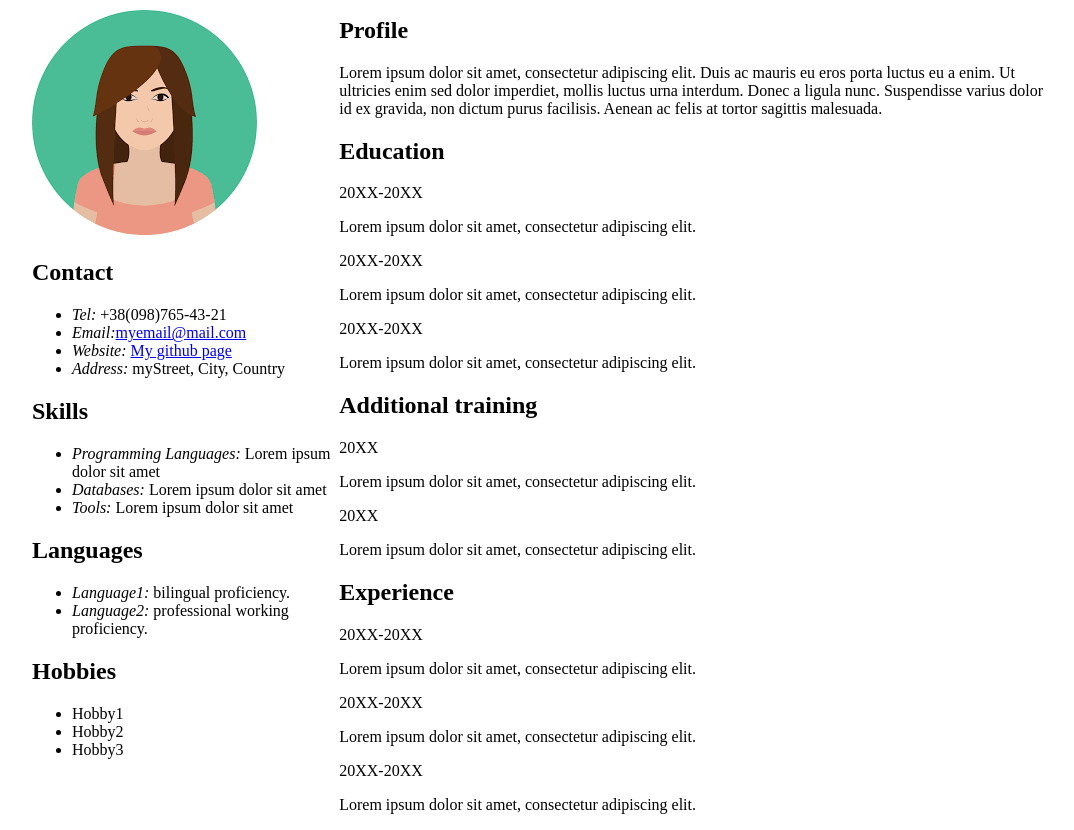
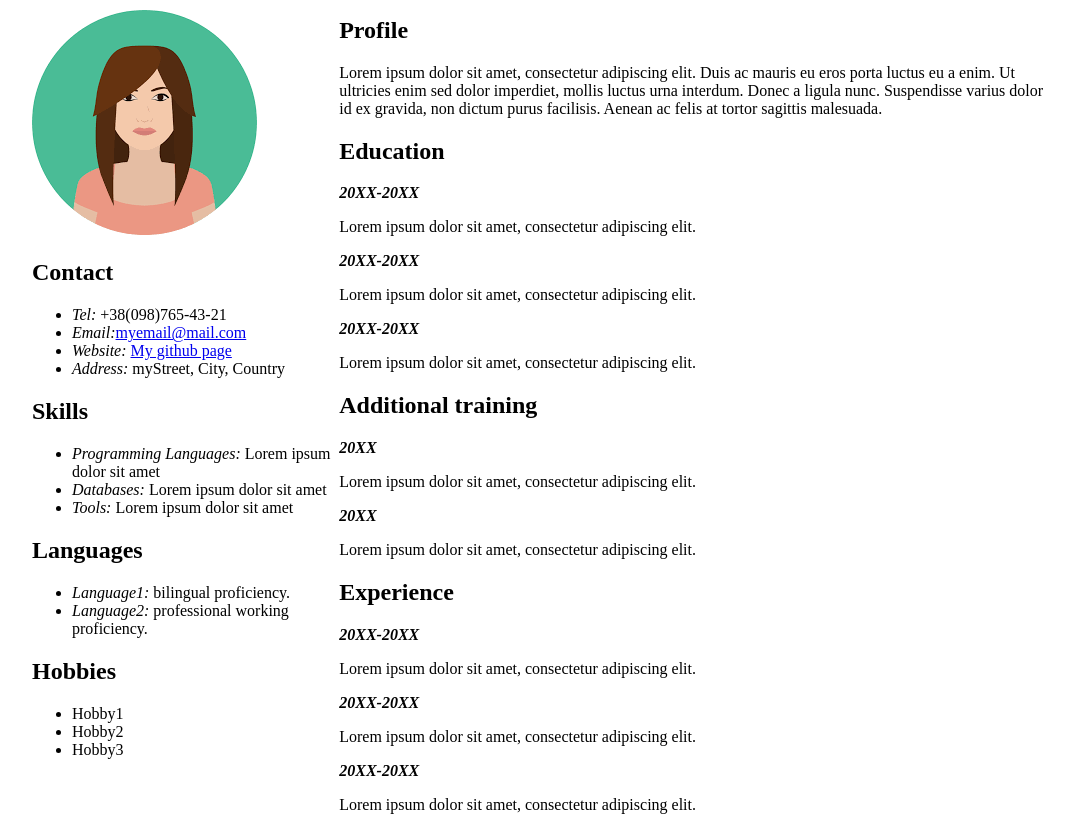
Before and after one commit to Anntol/rsschool-cv, a plain HTML site: page index.html in a window 1280 px wide. Shown: the part 100-930 px from the top of the page, without its empty margins (96-1170 px from the left). Drawn offline with Linux system fonts and the light colour scheme.

Commit message:
feat: add dates class style

```diff
--- a/styles/style.css
+++ b/styles/style.css
@@ -11,3 +11,7 @@
   width: 30%;
   padding-top: 10%;
 }
+.dates {
+  font-weight: 600;
+  font-style: oblique;
+}
```
Lines whose indentation alone changed are shown as unchanged.
